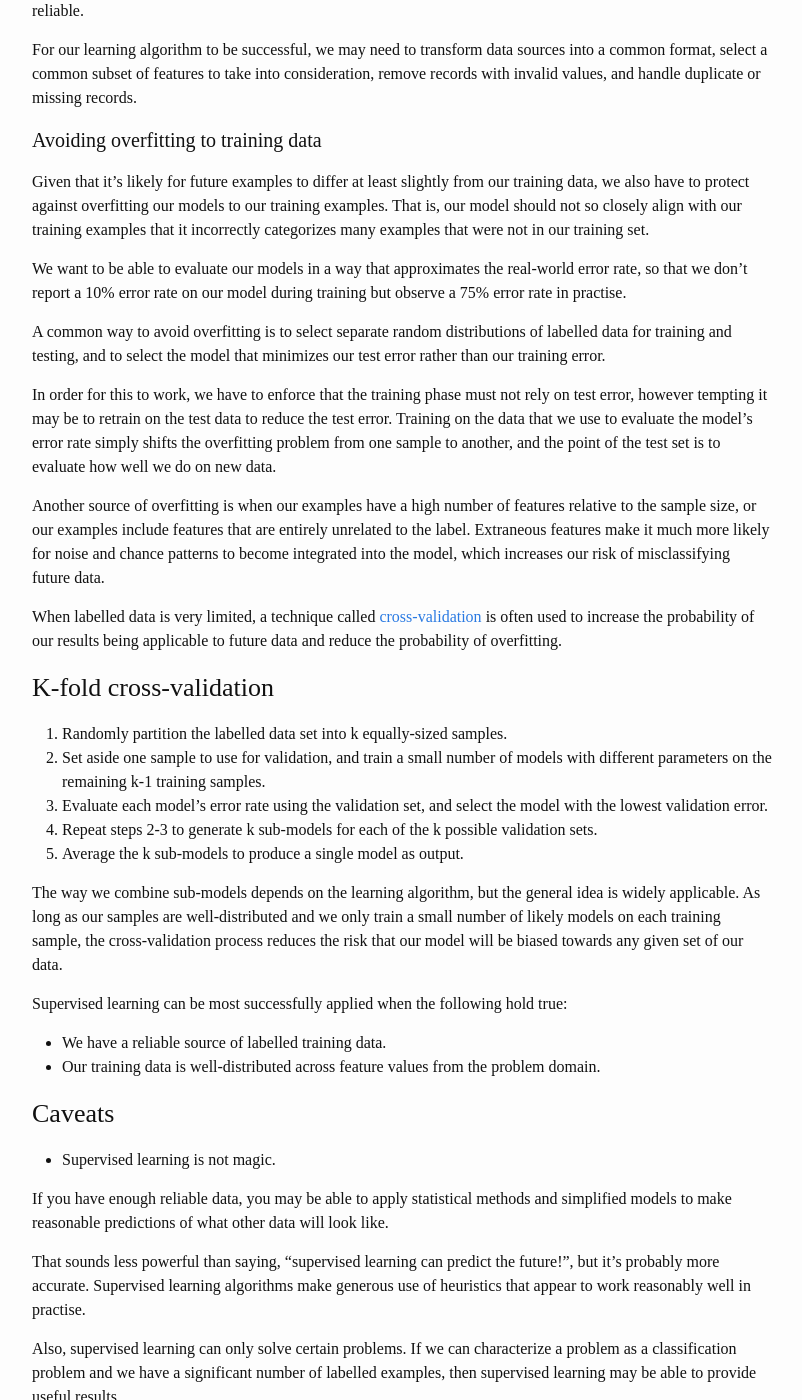
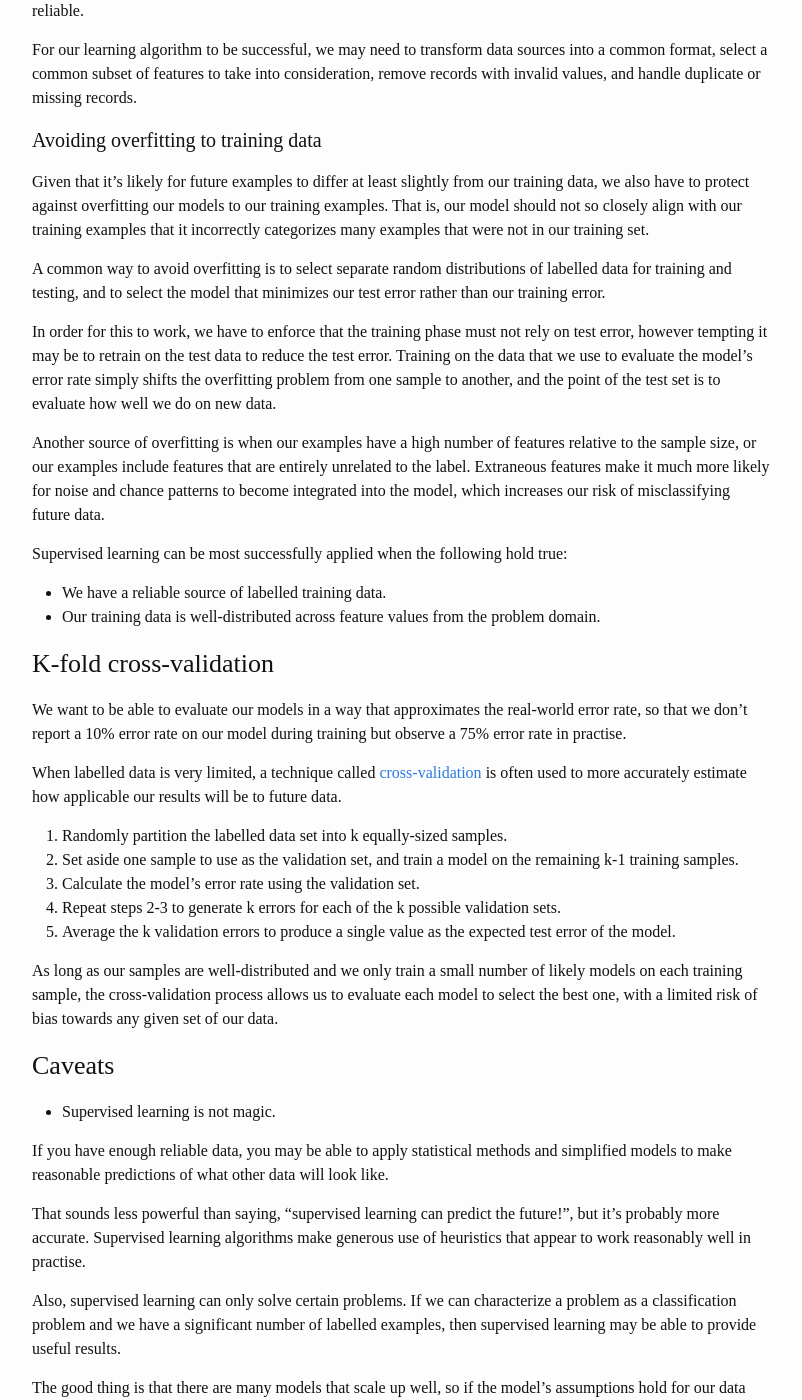
Before and after one commit to msayson/msayson.github.io, a Jekyll site: the page built from _posts/2016-10-09-supervised-learning.markdown, in a window 1280 px wide and 1400 px high, scrolled down 1167 px. Shown: the whole window, without its empty margins (238-1040 px from the left). Built offline with Jekyll 4.4.1, drawn with Linux system fonts in a browser that asks for light colours; some of the changed text lies outside the part shown.

Commit message:
Clarified cross-validation and use for selecting models

```diff
--- a/_posts/2016-10-09-supervised-learning.markdown
+++ b/_posts/2016-10-09-supervised-learning.markdown
@@ -35,30 +35,30 @@ For our learning algorithm to be successful, we may need to transform data sourc
 #### Avoiding overfitting to training data
 Given that it's likely for future examples to differ at least slightly from our training data, we also have to protect against overfitting our models to our training examples. That is, our model should not so closely align with our training examples that it incorrectly categorizes many examples that were not in our training set.
 
-We want to be able to evaluate our models in a way that approximates the real-world error rate, so that we don't report a 10% error rate on our model during training but observe a 75% error rate in practise.
-
 A common way to avoid overfitting is to select separate random distributions of labelled data for training and testing, and to select the model that minimizes our test error rather than our training error.
 
 In order for this to work, we have to enforce that the training phase must not rely on test error, however tempting it may be to retrain on the test data to reduce the test error. Training on the data that we use to evaluate the model's error rate simply shifts the overfitting problem from one sample to another, and the point of the test set is to evaluate how well we do on new data.
 
 Another source of overfitting is when our examples have a high number of features relative to the sample size, or our examples include features that are entirely unrelated to the label. Extraneous features make it much more likely for noise and chance patterns to become integrated into the model, which increases our risk of misclassifying future data.
 
-When labelled data is very limited, a technique called [cross-validation](https://en.wikipedia.org/wiki/Cross-validation_%28statistics%29) is often used to increase the probability of our results being applicable to future data and reduce the probability of overfitting.
-
-### K-fold cross-validation
-
-1. Randomly partition the labelled data set into k equally-sized samples.
-2. Set aside one sample to use for validation, and train a small number of models with different parameters on the remaining k-1 training samples.
-3. Evaluate each model's error rate using the validation set, and select the model with the lowest validation error.
-4. Repeat steps 2-3 to generate k sub-models for each of the k possible validation sets.
-5. Average the k sub-models to produce a single model as output.
-
-The way we combine sub-models depends on the learning algorithm, but the general idea is widely applicable. As long as our samples are well-distributed and we only train a small number of likely models on each training sample, the cross-validation process reduces the risk that our model will be biased towards any given set of our data.
-
 Supervised learning can be most successfully applied when the following hold true:
 
 * We have a reliable source of labelled training data.
 * Our training data is well-distributed across feature values from the problem domain.
+
+### K-fold cross-validation
+
+We want to be able to evaluate our models in a way that approximates the real-world error rate, so that we don't report a 10% error rate on our model during training but observe a 75% error rate in practise.
+
+When labelled data is very limited, a technique called [cross-validation](https://en.wikipedia.org/wiki/Cross-validation_%28statistics%29) is often used to more accurately estimate how applicable our results will be to future data.
+
+1. Randomly partition the labelled data set into k equally-sized samples.
+2. Set aside one sample to use as the validation set, and train a model on the remaining k-1 training samples.
+3. Calculate the model's error rate using the validation set.
+4. Repeat steps 2-3 to generate k errors for each of the k possible validation sets.
+5. Average the k validation errors to produce a single value as the expected test error of the model.
+
+As long as our samples are well-distributed and we only train a small number of likely models on each training sample, the cross-validation process allows us to evaluate each model to select the best one, with a limited risk of bias towards any given set of our data.
 
 ### Caveats
 
@@ -88,7 +88,7 @@ If our problem space has features that change significantly over time, then clas
 
 Supervised learning algorithms use an initial set of labelled data to "learn" a prediction model that can be applied to future data. Labelled data is divided into training and test samples, which are ideally independent and representative of the distribution of actual data, and the training phase must not be influenced by the test data in any way to avoid overfitting our model to our data.
 
-If there isn't enough labelled data for us to split it into training and test samples and still obtain satisfactory results, then cross-validation can be applied to average training results across multiple cross-sections of our data to produce a fairly accurate and unbiased prediction model.
+If there isn't enough labelled data for us to split it into training and test samples and still obtain satisfactory results, then cross-validation can be applied to evaluate our models while training on all our data.  If we evaluate a small number of models using cross-evaluation and pick the one with the lowest error, we can produce a fairly accurate and unbiased prediction model.
 
 Supervised learning isn't a magic solution to every problem, and each algorithm makes some assumptions that must be true of your data for it to work well.  However, it can be a powerful tool if you understand where and how to apply it.
 
```
